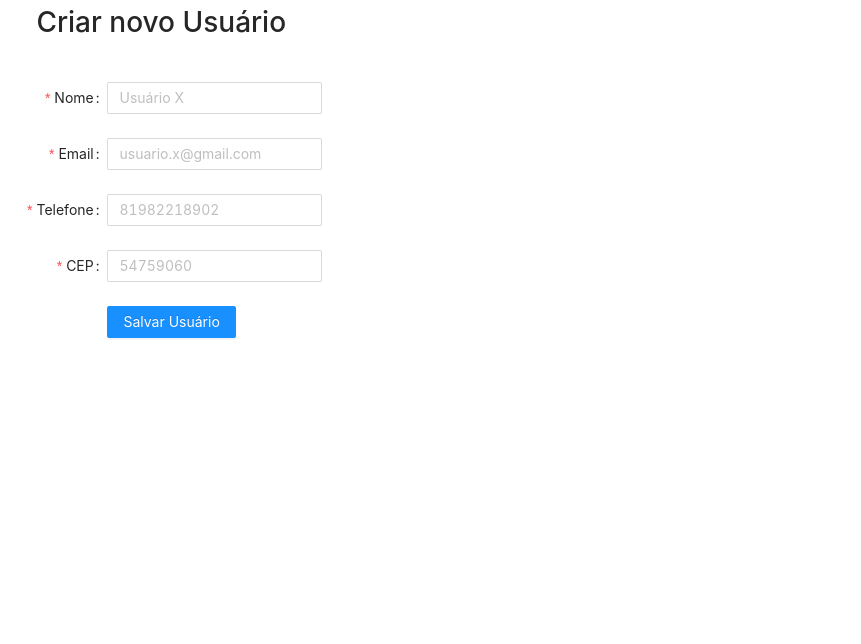
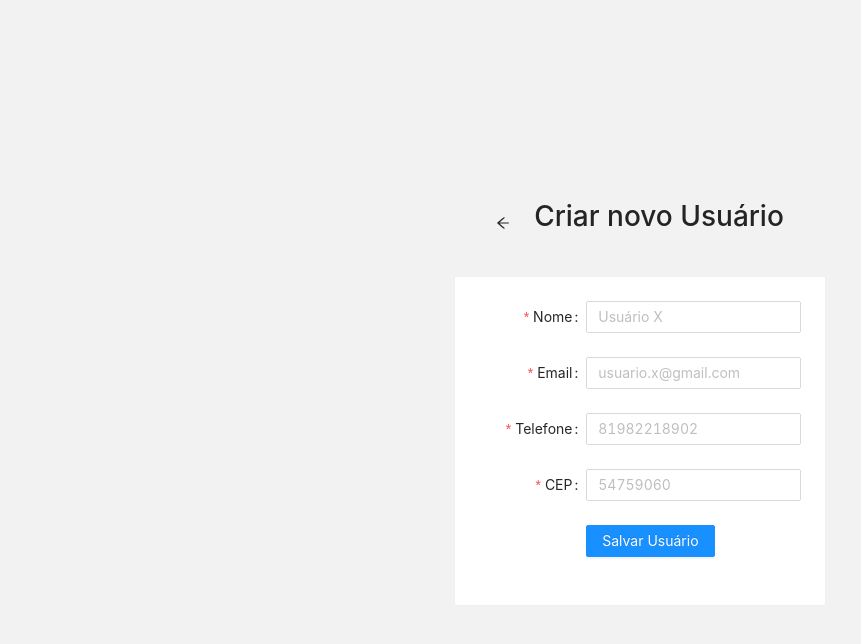
Before and after one commit to isaquetdiniz/desafio-trinity, a Next.js app in the folder client/: page /user-create in a window 1280 px wide. Shown: the top 644 px of the page, without its empty margins (0-861 px from the left). Built offline with nearby package versions, Linux system fonts and the light colour scheme.

Commit message:
feat(base-client): added basic style

```diff
--- a/client/package.json
+++ b/client/package.json
@@ -12,7 +12,8 @@
     "axios": "^0.21.0",
     "next": "10.0.3",
     "react": "17.0.1",
-    "react-dom": "17.0.1"
+    "react-dom": "17.0.1",
+    "styled-components": "^5.2.1"
   },
   "devDependencies": {
     "@types/node": "^14.14.10",
--- /dev/null
+++ b/client/pages/styles/user-create.ts
@@ -0,0 +1,15 @@
+import styled from "styled-components";
+
+const PageWrapper = styled.div`
+    width: 100vw;
+    height: 100vh;
+    display: flex;
+    align-items: center;
+    justify-content: center;
+    flex-direction: column;
+    background-color: #F2F2F2;
+`;
+
+export {
+    PageWrapper
+}
--- a/client/pages/user-create.tsx
+++ b/client/pages/user-create.tsx
@@ -1,15 +1,29 @@
 import React from "react";
-import { Space } from "antd";
+import { useRouter } from "next/router";
+import { Space, Card } from "antd";
+import { ArrowLeftOutlined } from '@ant-design/icons';
 import {
     InputForm
   } from "../src/components";
 
+import {
+    PageWrapper
+} from "./styles/user-create";
+
 const UserCreate = () => {
+    const router = useRouter()
     return (
-        <Space direction='vertical' align='center' size='large'>
-        <h1>Criar novo Usuário</h1>
-        <InputForm />
-        </Space>
+        <PageWrapper>
+            <Space direction="vertical" align="center" size="large">
+                <Space direction="horizontal" align="center" size="large">
+                    <ArrowLeftOutlined onClick={()=> router.push('/')}/>
+                    <h1>Criar novo Usuário</h1>
+                </Space>
+                <Card>
+                    <InputForm />
+                </Card>
+            </Space>
+        </PageWrapper>
     )
 };
 
--- a/client/src/components/InputSearch.tsx
+++ b/client/src/components/InputSearch.tsx
@@ -19,7 +19,11 @@ const InputSearch = ({ dataUsers }) => {
   };
 
   return(
-    <Search placeholder="Pesquisar Usuário" onSearch={onSearch} style={{ width: 500 }} enterButton/>
+    <Search
+    placeholder="Pesquisar Usuário"
+    onSearch={onSearch}
+    style={{ width: 600 }}
+    enterButton/>
   )
 };
 
```
Also changed, not shown: client/pages/index.tsx (+19 -5 lines), client/pages/styles/index.ts (added, +19 -0 lines), client/pages/users/[user].tsx (+5 -4 lines), client/public/trinity.png (added), 1 other file (tests, documents, lock files or other folders).
